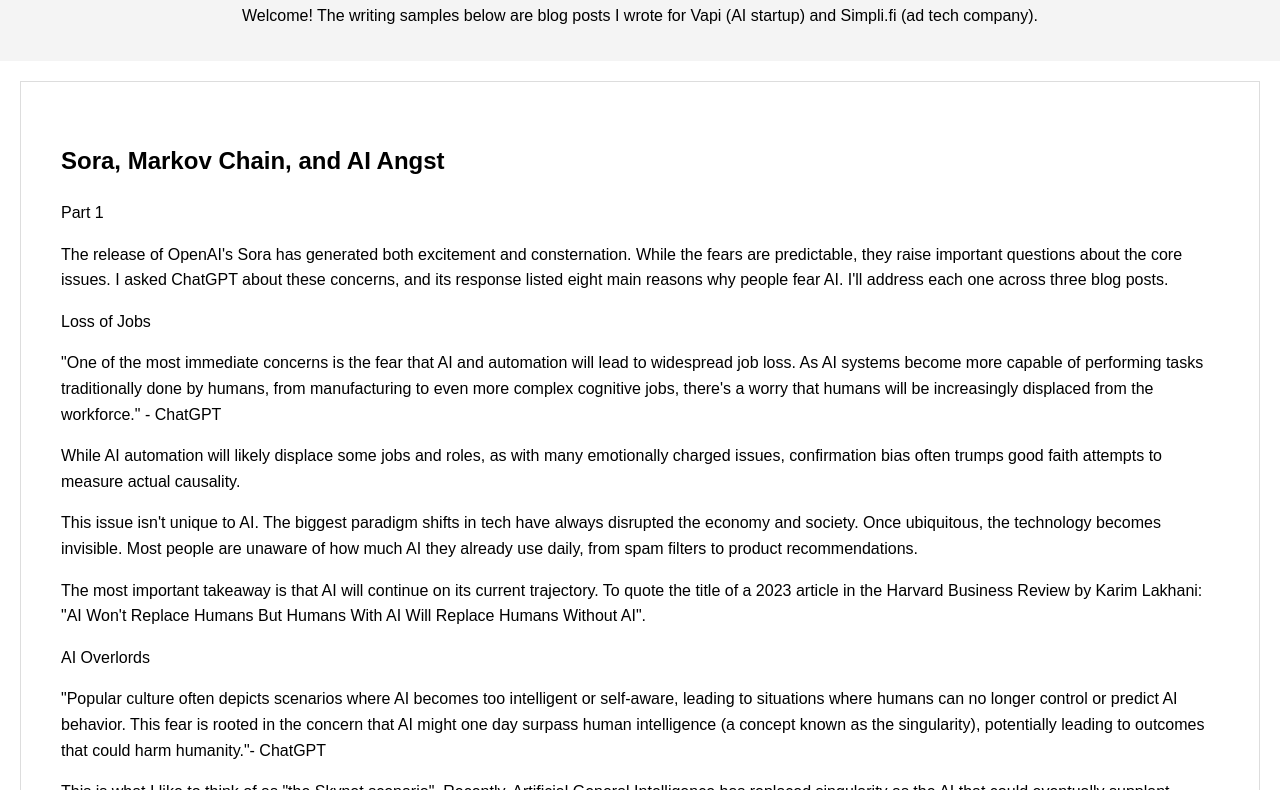
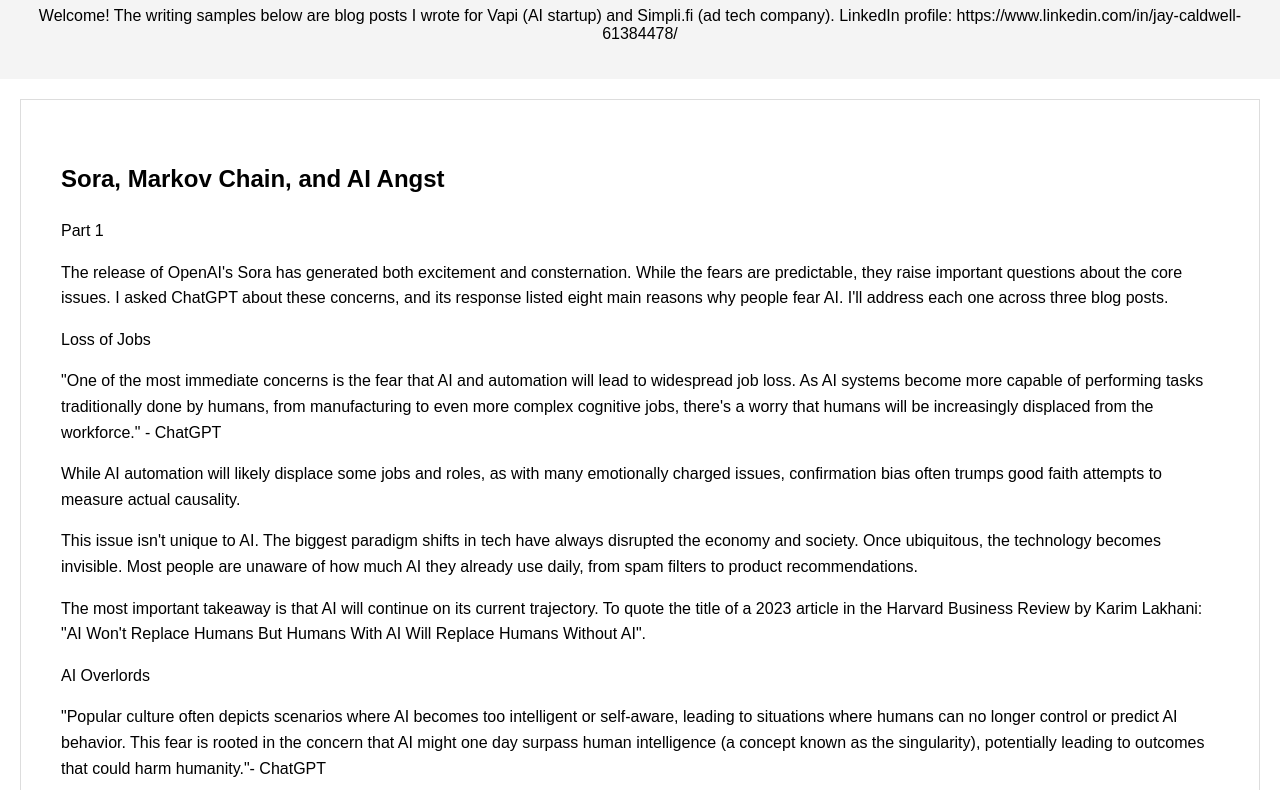
Before and after one commit to jscaldwell55/Writing-Portfolio, a plain HTML site: page index.html in a window 1280 px wide. Shown: the part 93-883 px from the top of the page. Drawn offline with Linux system fonts and the light colour scheme.

Commit message:
Update index.html

```diff
--- a/index.html
+++ b/index.html
@@ -9,7 +9,7 @@
 <body>
     <header>
         <h1>Jay Caldwell - Portfolio</h1>
-        <p>Welcome! The writing samples below are blog posts I wrote for Vapi (AI startup) and Simpli.fi (ad tech company).</p>
+        <p>Welcome! The writing samples below are blog posts I wrote for Vapi (AI startup) and Simpli.fi (ad tech company). LinkedIn profile: https://www.linkedin.com/in/jay-caldwell-61384478/</p>
     </header>
 
    <section id="works">
```
